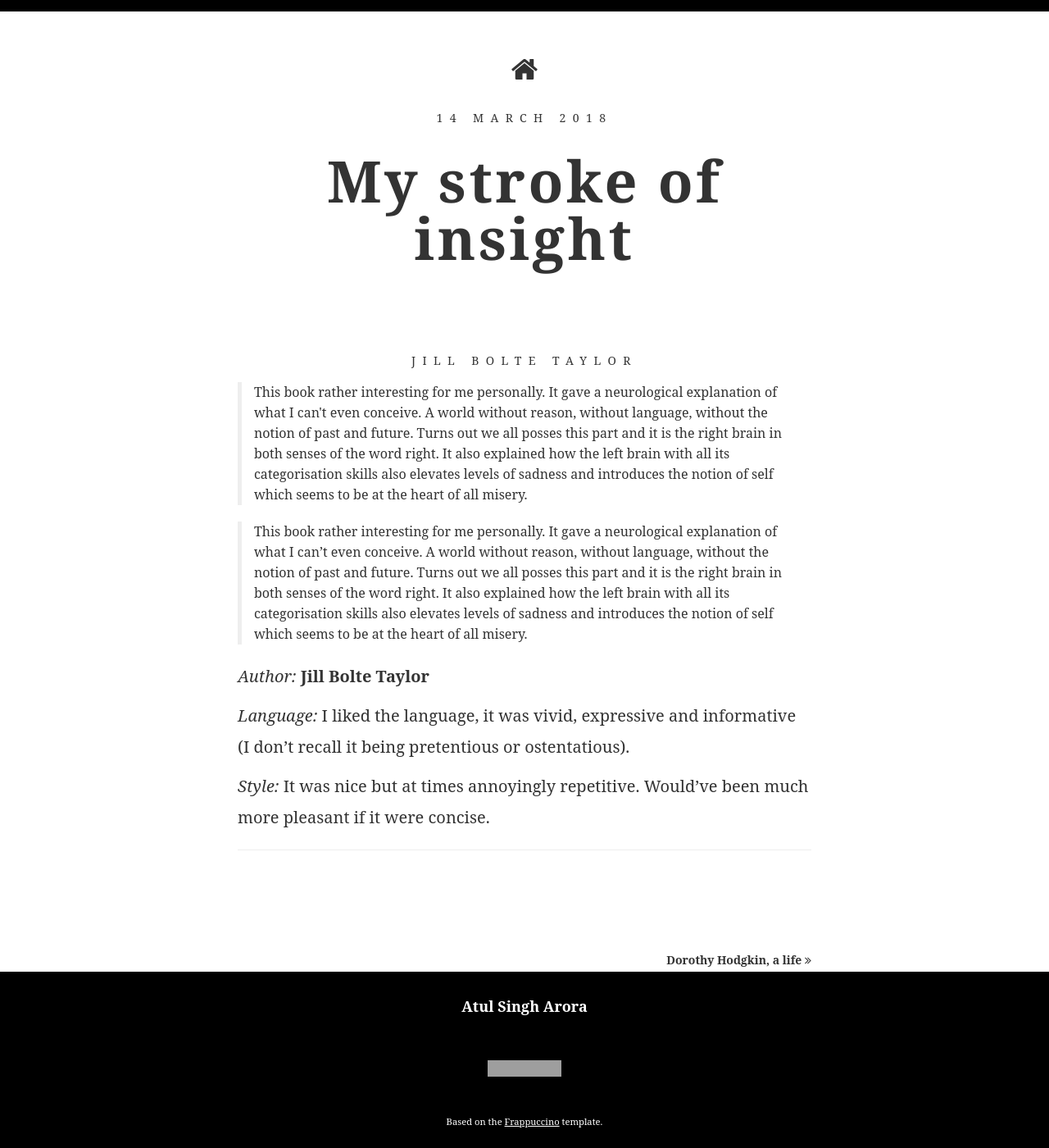
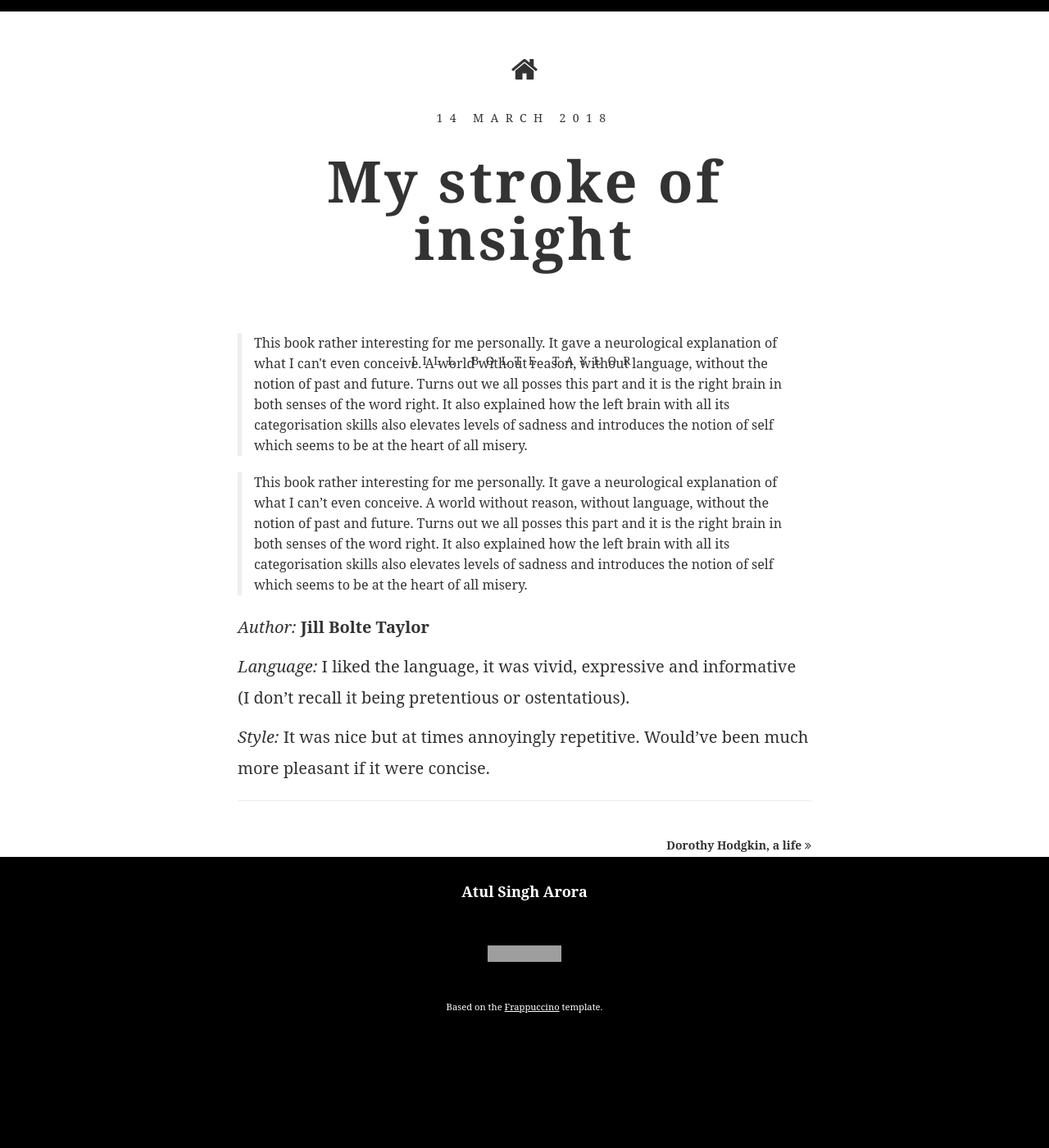
Before and after one commit to gleaned/gleaned.github.io, a Jekyll site: the page built from _posts/2018-03-14-JillBolte.md, in a window 1280 px wide. Shown: the whole page at 82% size. Built offline with Jekyll 4.4.1, drawn with Linux system fonts in a browser that asks for light colours; some web fonts are replaced; comment, search, counter and statistics services are not loaded; after the commit the page ends 1260 px from its top, so only the background shows below that; grey boxes are pictures that could not be loaded.

Commit message:
/ ‘_layouts/post_page.html’

```diff
--- a/_layouts/post_page.html
+++ b/_layouts/post_page.html
@@ -16,7 +16,7 @@ layout: default
 				<h2 class="content">{{page.title}}</h2>
 				<h5 class="post">{{page.author}}</h5>
 				<!-- <h4 >{{page.author}}</h4> -->
-				<section class="content" style="font-size:20px;margin:5em 0 6em 0;">
+				<section class="content" style="font-size:20px;margin:2em 0 2em 0;">
 					<blockquote><p>{{page.abstract}}</p></blockquote>
 					{{ content }}
 					<hr>
```
